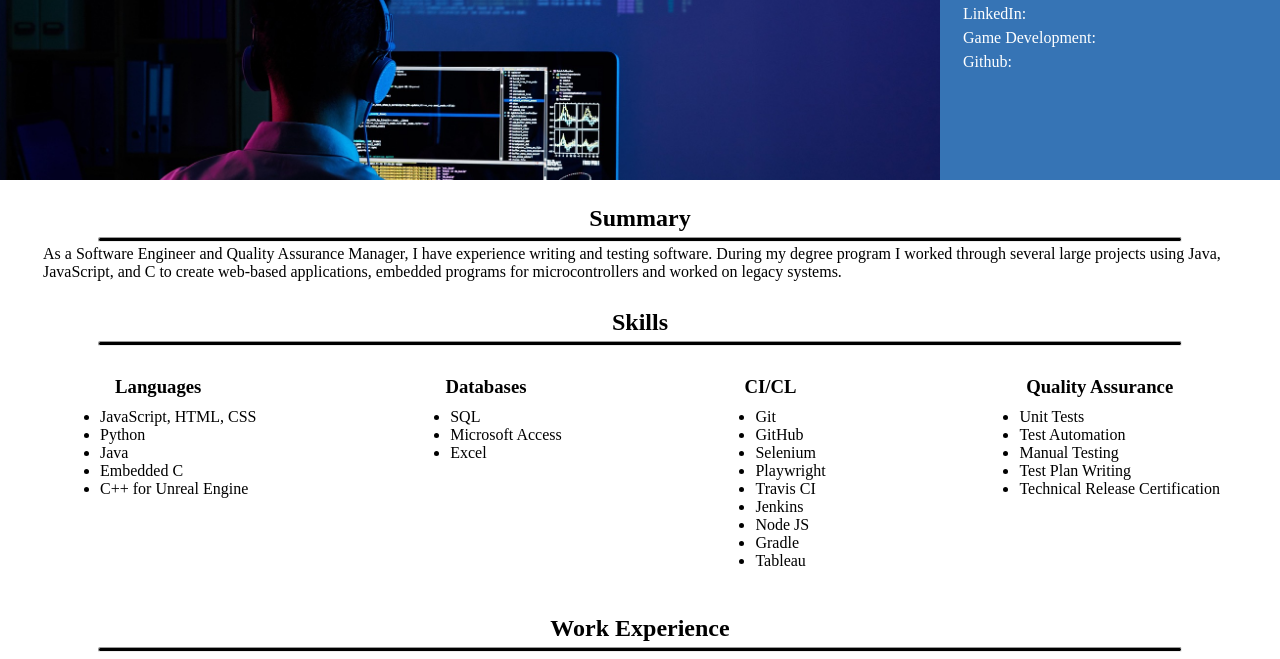
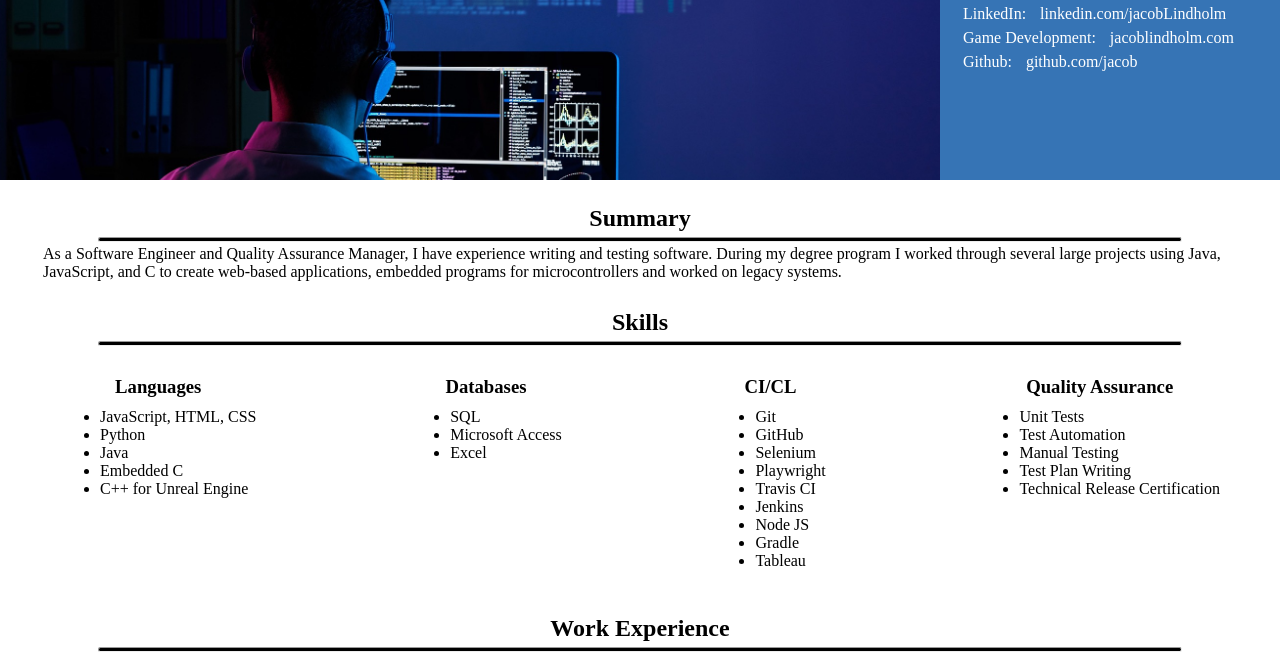
Before and after one commit to awhiteape/LindholmJacob.github.io, a plain HTML site: page index.html in a window 1280 px wide. Shown: the part 138-797 px from the top of the page. Drawn offline with Linux system fonts and the light colour scheme.

Commit message:
Added contact links.

```diff
--- a/assets/css/style.css
+++ b/assets/css/style.css
@@ -98,6 +98,11 @@ hr {
     padding: 20px;
 }
 
+.contact-info a {
+    color: white;
+    padding-left: 10px;
+}
+
 .resume-info {
     margin-left: 20px;
     margin-right: 20px;
--- a/index.html
+++ b/index.html
@@ -33,13 +33,13 @@
             <div class="header-info">
                 <h3>Jacob Lindholm</h3>
             <p class="contact-info">
-                LinkedIn:
+                LinkedIn: <a href="https://www.linkedin.com/in/jacob-lindholm-5a32841b9/">linkedin.com/jacobLindholm</a>
             </p>
             <p class="contact-info">
-                Game Development:
+                Game Development: <a href="https://www.jacoblindholm.com/">jacoblindholm.com</a>
             </p>
             <p class="contact-info">
-                Github:
+                Github: <a href="https://github.com/awhiteape">github.com/jacob</a>
             </p>
             </div>
         </header>
```
